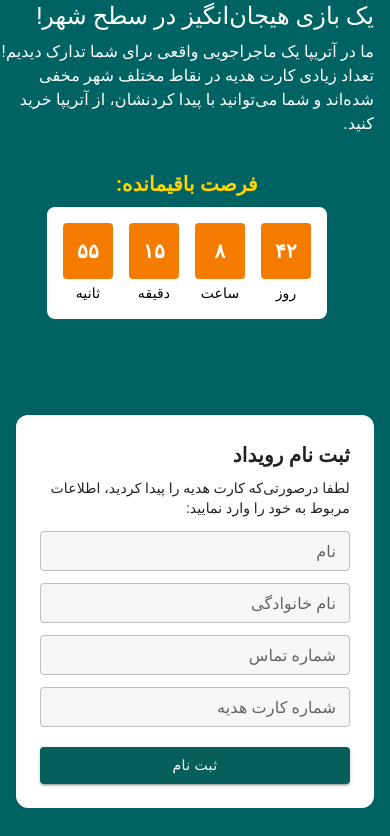
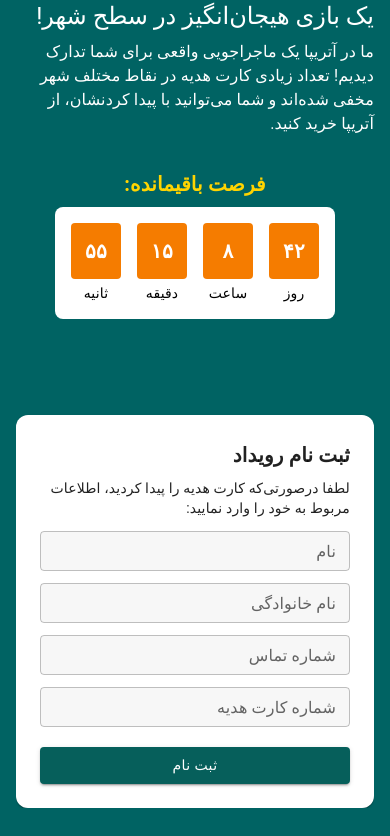
Before and after one commit to dylogedyloge/event, a React (Create React App) app: page / in a window 390 px wide. Shown: the top 836 px of the page. Built offline with nearby package versions, Linux system fonts and the light colour scheme.

Commit message:
adjust padding left and right for mobile size

```diff
--- a/src/Event.jsx
+++ b/src/Event.jsx
@@ -26,7 +26,8 @@ const EventRegistration = () => {
           m: 0,
           width: "100%",
           maxWidth: "100%", // Override any max-width
-          pr: 2, // Apply negative margin to counteract any remaining padding
+          pr: {md:2 ,xs:2}, // Apply negative margin to counteract any remaining padding
+          pl:{xs:2}
         }}
       >
         {/* Use display flex instead of Grid for more direct control */}
@@ -101,8 +102,8 @@ const EventRegistration = () => {
             <Box
               sx={{
                 flex: 1,
-                paddingLeft: { xs: 1, md: 0 }, // In RTL, padding-left controls the right visual side
-                marginLeft: { xs: 1, md: 0 },
+                paddingLeft: {  md: 0 }, // In RTL, padding-left controls the right visual side
+                marginLeft: {  md: 0 },
               }}
             >
               <EventForm />
```
